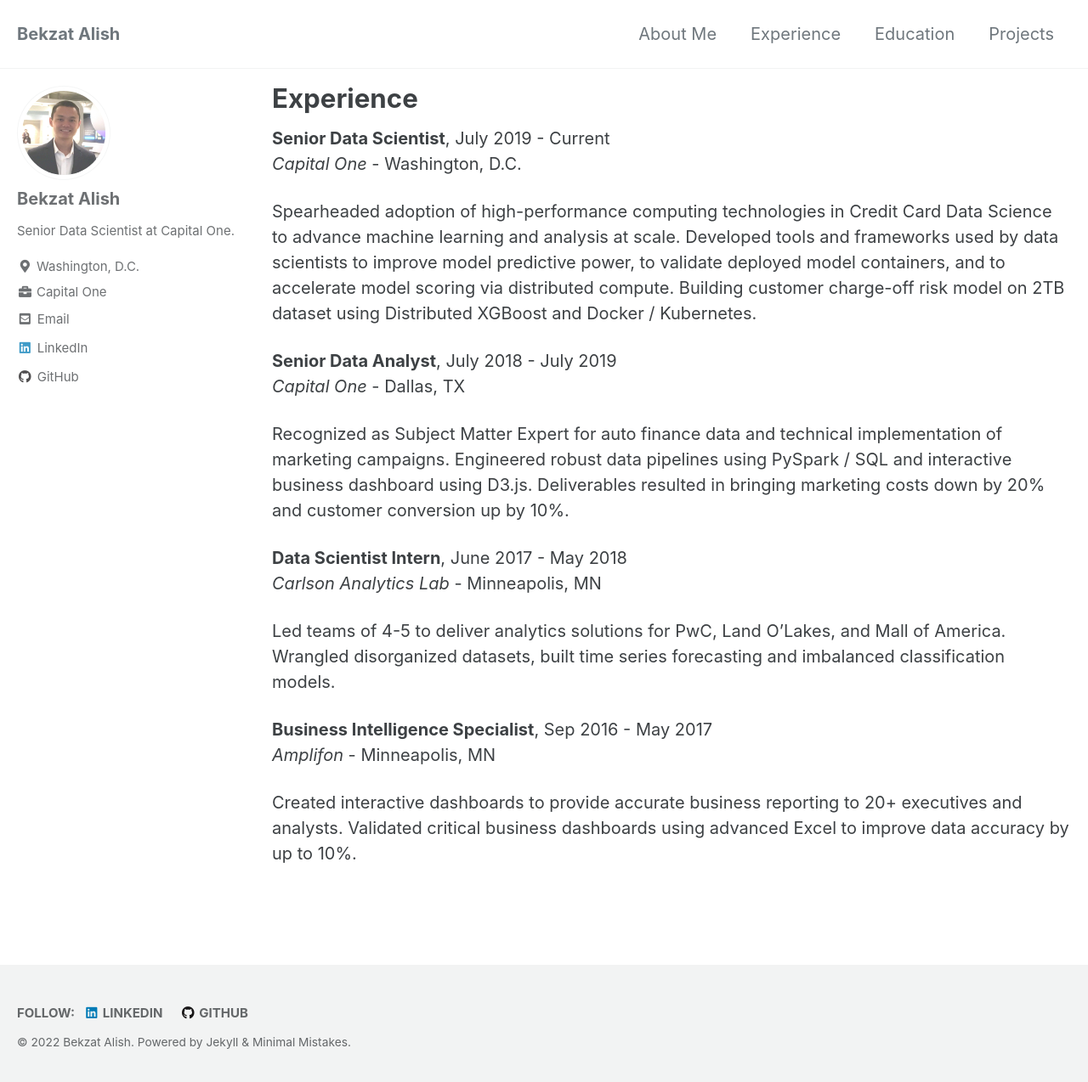
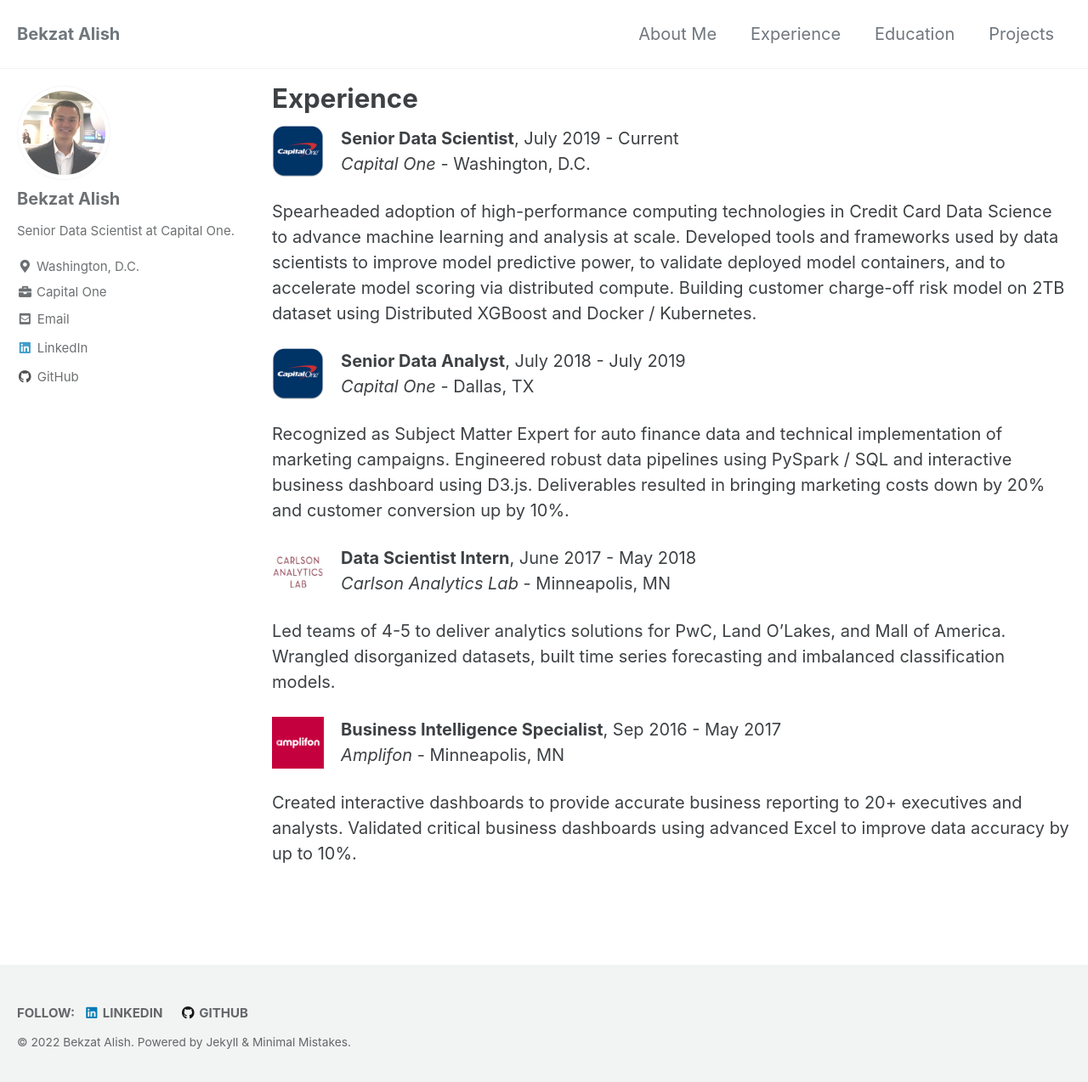
Before and after one commit to bekzatalish/bekzatalish.github.io, a Jekyll site: the page built from _pages/experience.md, in a window 1280 px wide and 1278 px high. Shown: the top 1274 px of the window at 85% size. Built offline with Jekyll 4.4.1, drawn with Linux system fonts in a browser that asks for light colours; cached includes are drawn as plain includes.

Commit message:
Added company logos

```diff
--- a/_pages/experience.md
+++ b/_pages/experience.md
@@ -10,22 +10,22 @@ redirect_from:
   - /experience.html
 ---
 
-**Senior Data Scientist**, July 2019 - Current <br>
+![image-left]({{ site.url }}{{ site.baseurl }}/assets/images/capital-one-logo.png){: .align-left width="6.5%"}  **Senior Data Scientist**, July 2019 - Current <br>
 *Capital One* - Washington, D.C.
 
 Spearheaded adoption of high-performance computing technologies in Credit Card Data Science to advance machine learning and analysis at scale. Developed tools and frameworks used by data scientists to improve model predictive power, to validate deployed model containers, and to accelerate model scoring via distributed compute. Building customer charge-off risk model on 2TB dataset using Distributed XGBoost and Docker / Kubernetes.
 
-**Senior Data Analyst**, July 2018 - July 2019 <br>
+![image-left]({{ site.url }}{{ site.baseurl }}/assets/images/capital-one-logo.png){: .align-left width="6.5%"} **Senior Data Analyst**, July 2018 - July 2019 <br>
 *Capital One* - Dallas, TX
 
 Recognized as Subject Matter Expert for auto finance data and technical implementation of marketing campaigns. Engineered robust data pipelines using PySpark / SQL and interactive business dashboard using D3.js. Deliverables resulted in bringing marketing costs down by 20% and customer conversion up by 10%.
 
-**Data Scientist Intern**, June 2017 - May 2018 <br>
+![image-left]({{ site.url }}{{ site.baseurl }}/assets/images/carlson-analytics-lab-logo.png){: .align-left width="6.5%"} **Data Scientist Intern**, June 2017 - May 2018 <br>
 *Carlson Analytics Lab* - Minneapolis, MN
 
 Led teams of 4-5 to deliver analytics solutions for PwC, Land O'Lakes, and Mall of America. Wrangled disorganized datasets, built time series forecasting and imbalanced classification models.
 
-**Business Intelligence Specialist**, Sep 2016 - May 2017 <br>
+![image-left]({{ site.url }}{{ site.baseurl }}/assets/images/amplifon-logo.png){: .align-left width="6.5%"} **Business Intelligence Specialist**, Sep 2016 - May 2017 <br>
 *Amplifon* - Minneapolis, MN
 
 Created interactive dashboards to provide accurate business reporting to 20+ executives and analysts. Validated critical business dashboards using advanced Excel to improve data accuracy by up to 10%.
```
Also changed, not shown: assets/images/amplifon-logo.png (added), assets/images/capital-one-logo.png (added), assets/images/carlson-analytics-lab-logo.PNG (added).
